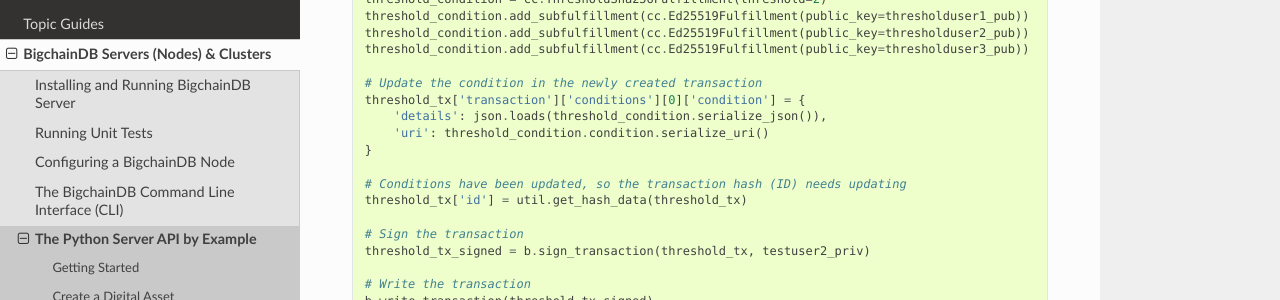
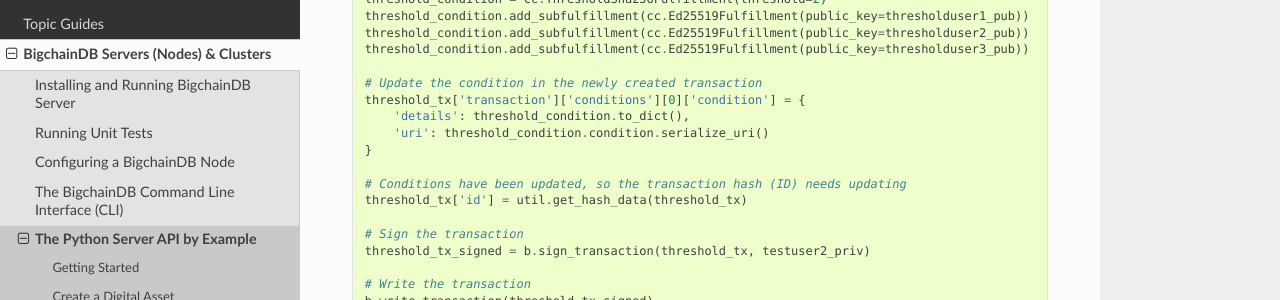
Before and after one commit to bigchaindb/bigchaindb, a Sphinx documentation site: the page built from docs/source/servers/python-server-api-examples.md, in a window 1280 px wide and 900 px high, scrolled down 10880 px. Shown: the part 151-451 px from the top of the window. Built offline with Sphinx 7.4.7 and the Read the Docs theme 2.0.0, drawn with Linux system fonts in a browser that asks for light colours; some of the changed text lies outside the part shown.

Commit message:
Update docs

```diff
--- a/docs/source/servers/python-server-api-examples.md
+++ b/docs/source/servers/python-server-api-examples.md
@@ -559,7 +559,7 @@
 
 # Update the condition in the newly created transaction
 threshold_tx['transaction']['conditions'][0]['condition'] = {
-    'details': json.loads(threshold_condition.serialize_json()),
+    'details': threshold_condition.to_dict(),
     'uri': threshold_condition.condition.serialize_uri()
 }
 
@@ -667,7 +667,7 @@
 threshold_tx_transfer = b.create_transaction([thresholduser1_pub, thresholduser2_pub, thresholduser3_pub], thresholduser4_pub, tx_retrieved_id, 'TRANSFER')
 
 # Parse the threshold cryptocondition
-threshold_fulfillment = cc.Fulfillment.from_json(threshold_tx['transaction']['conditions'][0]['condition']['details'])
+threshold_fulfillment = cc.Fulfillment.from_dict(threshold_tx['transaction']['conditions'][0]['condition']['details'])
 
 subfulfillment1 = threshold_fulfillment.get_subcondition_from_vk(thresholduser1_pub)[0]
 subfulfillment2 = threshold_fulfillment.get_subcondition_from_vk(thresholduser2_pub)[0]
@@ -911,7 +911,7 @@
 # The conditions list is empty, so we need to append a new condition
 tx_timeout['transaction']['conditions'].append({
     'condition': {
-        'details': json.loads(condition_timeout.serialize_json()),
+        'details': condition_timeout.to_dict(),
         'uri': condition_timeout.condition.serialize_uri()
     },
     'cid': 0,
@@ -977,7 +977,7 @@
 tx_timeout_transfer = b.create_transaction(None, testuser1_pub, {'txid': tx_timeout['id'], 'cid': 0}, 'TRANSFER')
 
 # Parse the timeout condition and create the corresponding fulfillment
-timeout_fulfillment = cc.Fulfillment.from_json(
+timeout_fulfillment = cc.Fulfillment.from_dict(
     tx_timeout['transaction']['conditions'][0]['condition']['details'])
 tx_timeout_transfer['transaction']['fulfillments'][0]['fulfillment'] = timeout_fulfillment.serialize_uri()
 
@@ -1078,7 +1078,7 @@
 
 # Update the condition in the newly created transaction
 tx_escrow['transaction']['conditions'][0]['condition'] = {
-    'details': json.loads(condition_escrow.serialize_json()),
+    'details': condition_escrow.to_dict(),
     'uri': condition_escrow.condition.serialize_uri()
 }
 
@@ -1209,7 +1209,7 @@
 tx_escrow_execute = b.create_transaction([testuser2_pub, testuser1_pub], testuser1_pub, {'txid': tx_escrow_signed['id'], 'cid': 0}, 'TRANSFER')
 
 # Parse the Escrow cryptocondition
-escrow_fulfillment = cc.Fulfillment.from_json(
+escrow_fulfillment = cc.Fulfillment.from_dict(
     tx_escrow['transaction']['conditions'][0]['condition']['details'])
 
 subfulfillment_testuser1 = escrow_fulfillment.get_subcondition_from_vk(testuser1_pub)[0]
@@ -1250,7 +1250,7 @@
 tx_escrow_abort = b.create_transaction([testuser2_pub, testuser1_pub], testuser2_pub, {'txid': tx_escrow_signed['id'], 'cid': 0}, 'TRANSFER')
 
 # Parse the threshold cryptocondition
-escrow_fulfillment = cc.Fulfillment.from_json(
+escrow_fulfillment = cc.Fulfillment.from_dict(
     tx_escrow['transaction']['conditions'][0]['condition']['details'])
 
 subfulfillment_testuser1 = escrow_fulfillment.get_subcondition_from_vk(testuser1_pub)[0]
```
